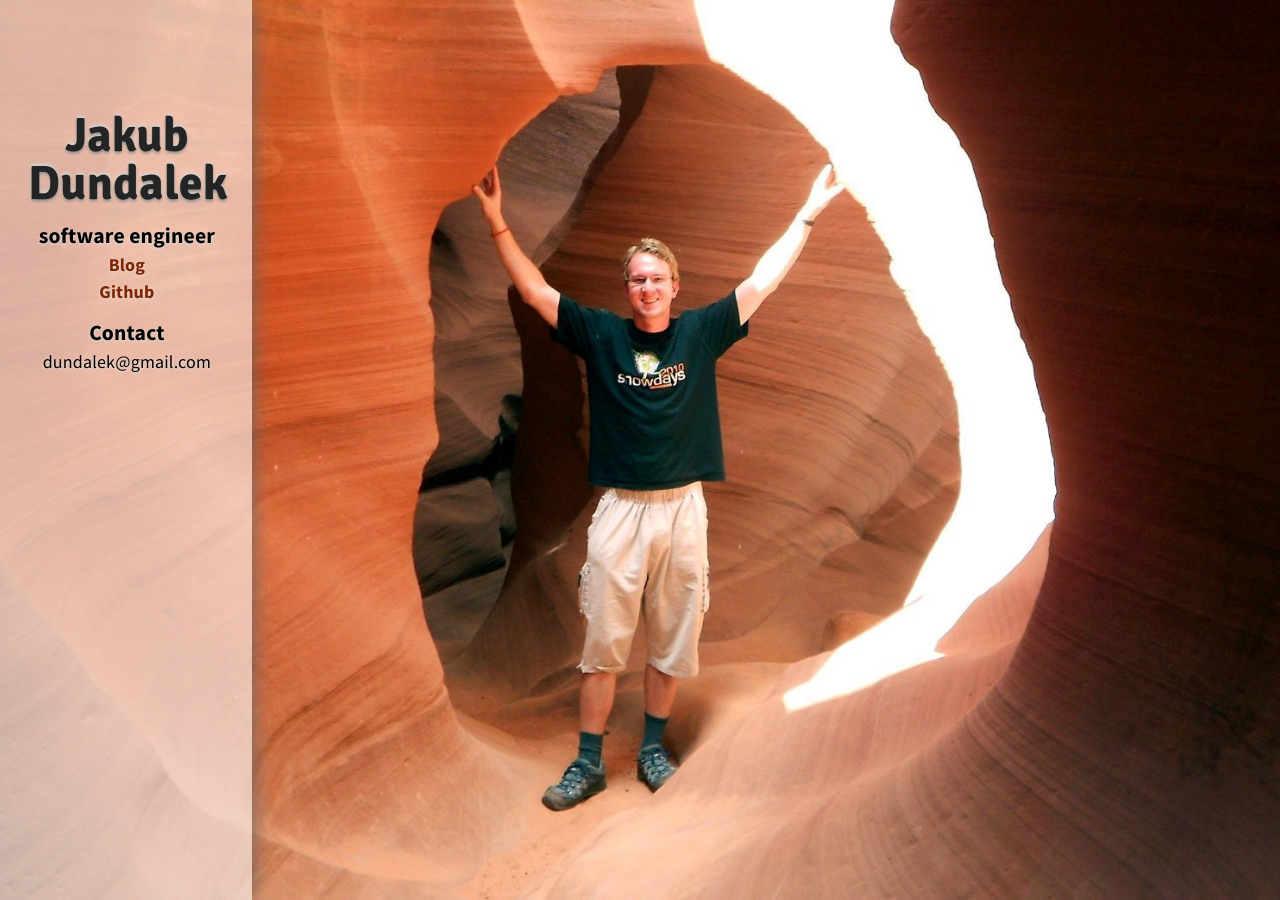
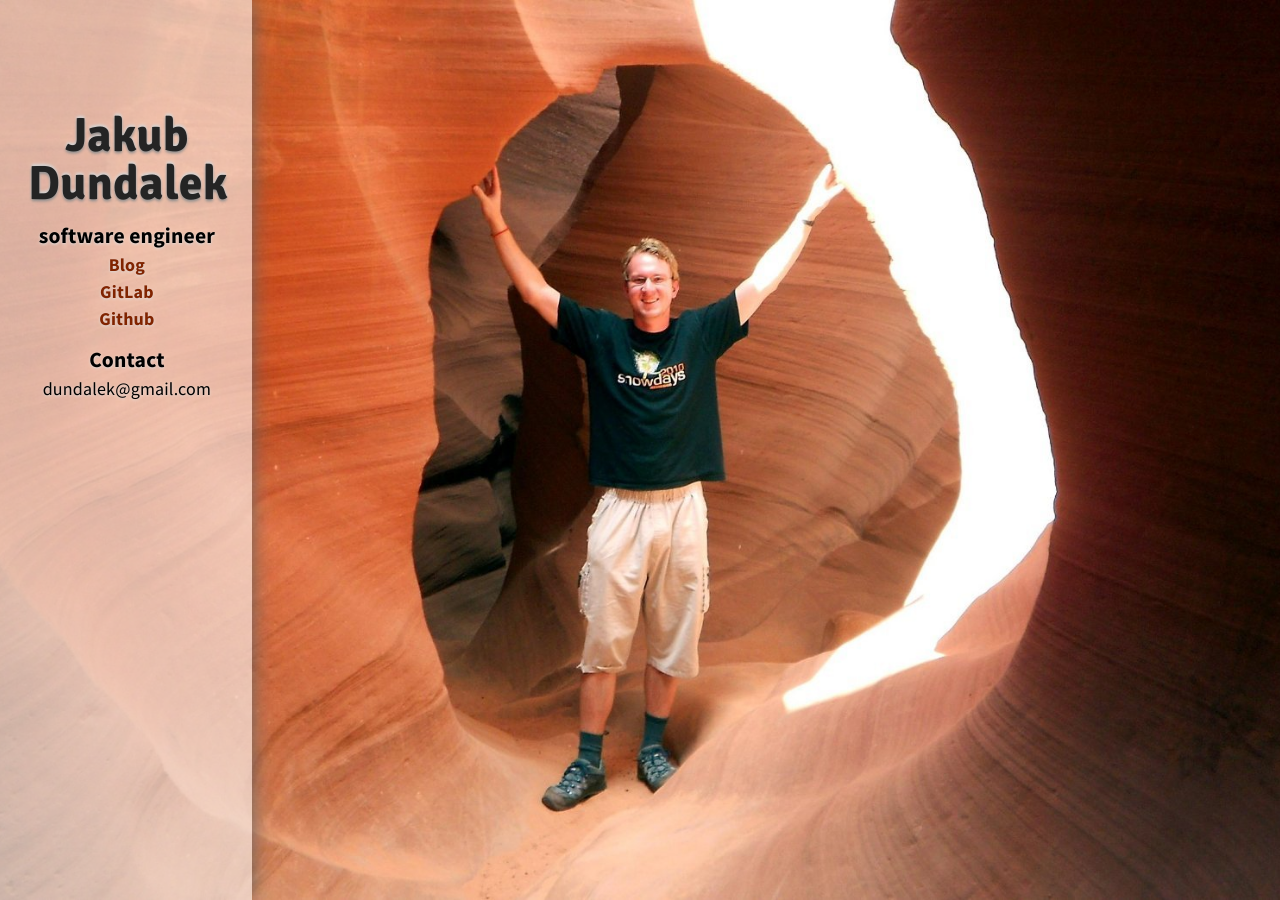
Before and after one commit to dundalek/dundalek.com, a Jekyll site: the page built from index.html, in a window 1280 px wide. Built offline with Jekyll 4.4.1, drawn with Linux system fonts in a browser that asks for light colours.

Commit message:
Add gitlab link

```diff
--- a/_includes/navlinks.html
+++ b/_includes/navlinks.html
@@ -1,3 +1,4 @@
 <!-- <a href="/projects/">Projects</a> -->
 <a href="/entropic/">Blog</a>
+<a href="https://gitlab.com/dundalek">GitLab</a>
 <a href="https://github.com/dundalek">Github</a>
```
